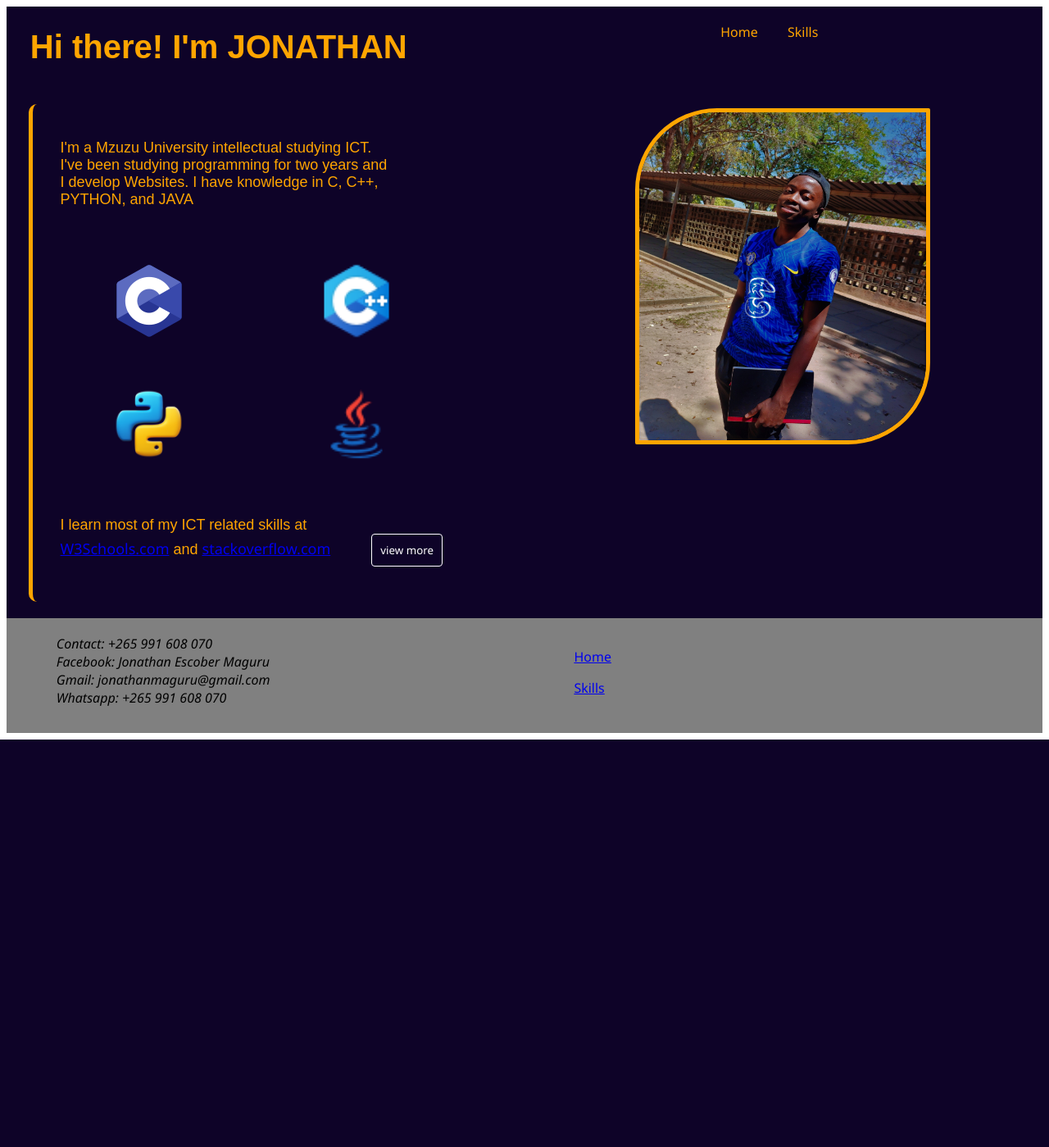
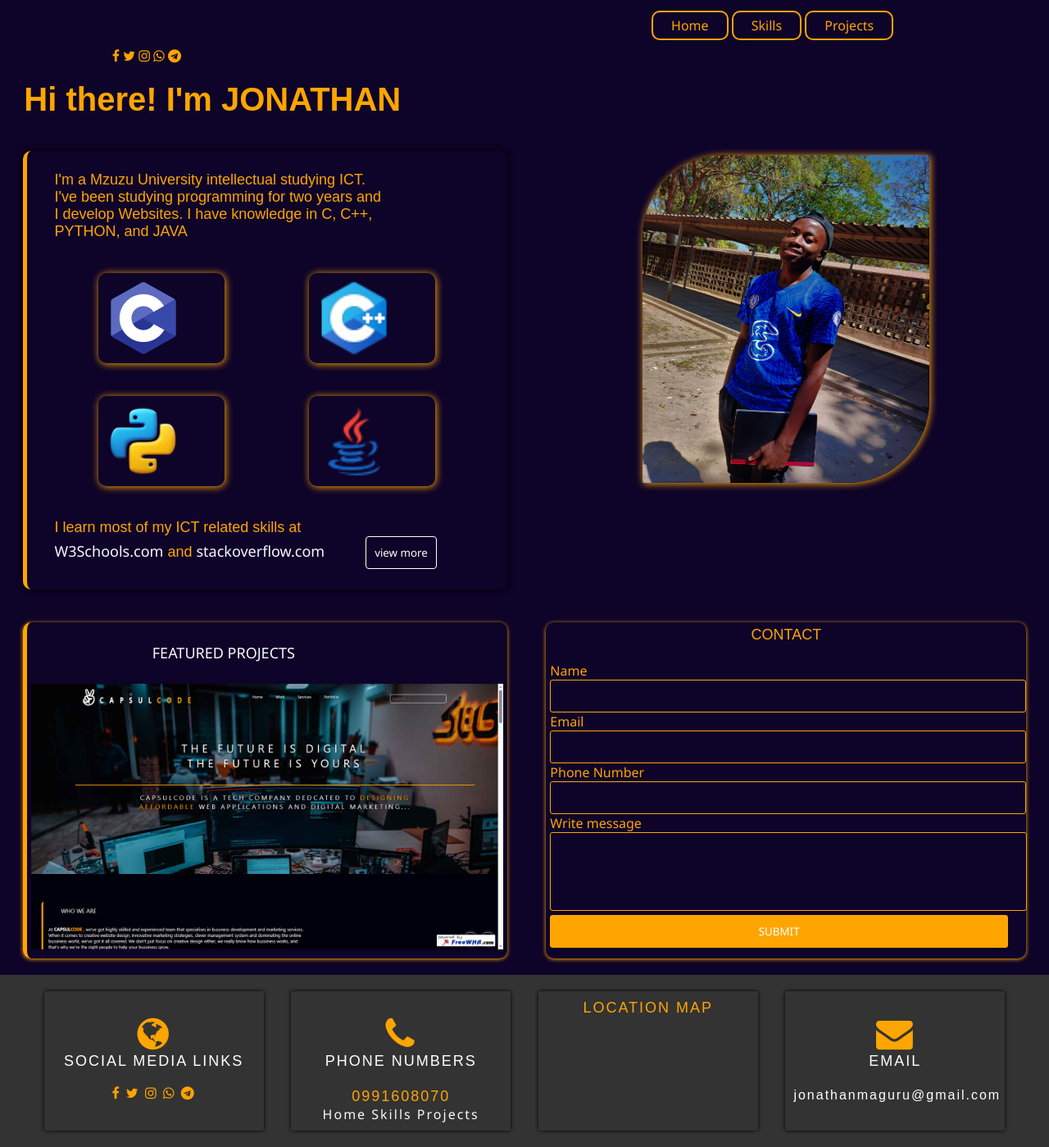
Before and after one commit to JONATHAN-MAGURU/My-portfolio, a PHP site: page / in a window 1280 px wide. Shown: the whole page at 82% size. Before the commit the page ends 902 px from the top, so only its background shows below. Run offline with PHP 8.4, Linux system fonts and the light colour scheme; grey boxes are pictures that could not be loaded.

Commit message:
updating file with JS implemented

```diff
--- a/index.html
+++ b/index.html
@@ -5,18 +5,27 @@
     <meta charset="UTF-8">
     <meta http-equiv="X-UA-Compatible" content="IE=edge">
     <meta name="viewport" content="width=device-width, initial-scale=1.0">
-    <title>container</title>
+    <title>Home page</title>
     <link rel="stylesheet" href="style.css">
+    <link rel="stylesheet" href="https://cdnjs.cloudflare.com/ajax/libs/font-awesome/4.7.0/css/font-awesome.min.css">
 </head>
 
 <body>
     <div class="main">
         <header class="header">
+            <div class="nav">
+                <i class="fa fa-facebook"></i>
+                <i class="fa fa-twitter"></i>
+                <i class="fa fa-instagram"></i>
+                <i class="fa fa-whatsapp"></i>
+                <i class="fa fa-telegram"></i>
+            </div>
             <h1>Hi there! I'm JONATHAN </h1>
         </header>
-        <ul class="nav">
+        <ul style="list-style-type: none;" class="nav">
             <li><a href="index.html">Home</a></li>
             <li><a href="Skills.html">Skills</a></li>
+            <li><a href="projects.html">Projects</a></li>
         </ul>
         <div class="box1">
             <div class="box3">
@@ -25,19 +34,19 @@
                     I have knowledge in C, C++, <br> PYTHON, and JAVA</p>
             </div>
             <div class="box2">
-                <a href="https://www.cprogramming.com">
+                <a href="https://www.programiz.com/">
                     <img style="height: 100px;" src="c-programming.png" alt="C-programming icon"></a>
             </div>
             <div class="box2">
-                <a href="https://www.c++.com">
+                <a href="https://www.programiz.com/">
                     <img style="height: 100px;" src="c++.png" alt="C++ icon"></a>
             </div>
             <div class="box2">
-                <a href="https://www.pythonprogramming.com">
+                <a href="https://www.programiz.com/">
                     <img style="height: 100px;" src="python.png" alt="PYTHON programming icon"></a>
             </div>
             <div class="box2">
-                <a href="https://www.javaprogramming.com">
+                <a href="https://www.programiz.com/">
                     <img style="height: 100px;" src="java.png" alt="JAVA programming icon"></a>
             </div>
             <div class="box3">
@@ -51,22 +60,102 @@
             </div>
         </div>
         <div class="box4">
-            <img style="border-radius: 100px 2px; border: 5px solid orange;" src="My Profile picture.jpg"
-                alt="A profile picture for my Portifolio" width="350px" height="400px">
+            <img id="imageHover" style="border-radius: 100px 2px; box-shadow: 1px 1px 10px orange;"
+                src="My Profile picture.jpg" alt="A profile picture for my Portifolio" width="350px" height="400px">
         </div>
-        <footer>
-            <div class="header">
-                <i class="fas fa-phone-square-alt"> Contact: +265 991 608 070</i> <br>
-                <i class="fab fa-facebook-square"> Facebook: Jonathan Escober Maguru</i> <br>
-                <i class="fas fa-phone-square-alt"> Gmail: jonathanmaguru@gmail.com</i> <br>
-                <i class="fas fa-whatsapp"> Whatsapp: +265 991 608 070</i>
+        <div class="slideshow">
+            <p class="header" style="text-align: center;"><a href="projects.html">FEATURED PROJECTS</a></p>
+            <br>
+            <div class="slideshow-container">
+                <div class="slideshow-images">
+                </div>
             </div>
-            <div class="header">
-                <ul><a href="index.html">Home</a></ul>
-                <ul><a href="Skills.html">Skills</a></ul>
+        </div>
+        <div class="contactContainer">
+
+            <form action="">
+                <p style="text-align: center;">CONTACT</p>
+                <br>
+                <label for="name">Name</label> <br>
+                <input type="text" name="" id=""> <br>
+                <label for="email">Email</label> <br>
+                <input type="email" name="" id=""> <br>
+                <label for="number">Phone Number</label> <br>
+                <input type="number"> <br>
+                <label for="">Write message</label> <br>
+                <textarea name="" id="" cols="60" rows="5"></textarea>
+                <input type="submit" name="" id="" value="SUBMIT">
+            </form>
+        </div>
+        </div>
+    </div>
+    <footer>
+        <div class="footerbox">
+            <i style="font-size: 280%;" class="fa fa-globe fa2"></i>
+            <p style="color:white">SOCIAL MEDIA LINKS</p>
+            <i class="fa fa-facebook"></i>
+            <i class="fa fa-twitter"></i>
+            <i class="fa fa-instagram"></i>
+            <i class="fa fa-whatsapp"></i>
+            <i class="fa fa-telegram"></i>
+        </div>
+        <div class="footerbox">
+                <i style="font-size: 280%;" class="fa fa-phone fa2"></i>
+                <p style="color: white;">PHONE NUMBERS </p>
+                <br>
+                <P>0991608070</P>
+            <a href="index.html">Home</a>
+            <a href="Skills.html">Skills</a>
+            <a href="projects.html">Projects</a>
+        </div>
+        <div class="footerbox">
+                <p>LOCATION MAP</p>
+                <br>
+                <iframe src="https://www.google.com/maps/embed?pb=!1m18!1m12!1m3!1d2978.9317567275475!2d33.99540073769577!3d-11.421860728474412!2m3!1f0!2f0!3f0!3m2!1i1024!2i768!4f13.1!3m3!1m2!1s0x191d3039d0f8ae75%3A0xf0f00e912b55adf2!2sMzuzu%20University!5e1!3m2!1sen!2smw!4v1685396809643!5m2!1sen!2smw" width="300" height="300" style="border:0;" allowfullscreen="" loading="lazy" referrerpolicy="no-referrer-when-downgrade"></iframe>
             </div>
-        </footer>
-    </div>
+        </div>
+        <div class="footerbox">
+            <i style="font-size: 280%;" class="fa fa-envelope fa2"></i>
+            <p style="color: white;">EMAIL</p>
+            <br>
+            <P style="font-size: 100%;color: white;">jonathanmaguru@gmail.com</P>
+        </div>
+    </footer>
+    <script>
+        var slideIndex = 0;
+
+        function showSlides() {
+            var slides = document.getElementsByClassName("slideshow-images")[0].getElementsByTagName("img");
+
+            for (var i = 0; i < slides.length; i++) {
+                slides[i].style.display = "none";
+            }
+
+            slideIndex++;
+
+            if (slideIndex > slides.length) {
+                slideIndex = 1;
+            }
+
+            slides[slideIndex - 1].style.display = "block";
+
+            setTimeout(showSlides, 2000);
+        }
+
+        function changeSlide(n) {
+            slideIndex += n;
+            showSlides();
+        }
+
+        var images = ["img1.jpg", "img2.jpg", "img3.jpg"];
+
+        for (var i = 0; i < images.length; i++) {
+            var img = document.createElement("img");
+            img.src = images[i];
+            document.getElementsByClassName("slideshow-images")[0].appendChild(img);
+        }
+        showSlides();
+    </script>
 </body>
 
 </html>
--- a/style.css
+++ b/style.css
@@ -1,7 +1,10 @@
 *{
     font-family: 'Segoe UI', Tahoma, Geneva, Verdana, sans-serif;
+    margin: 0;
 }
 .header {
+    margin-top: 20px;
+    margin-bottom: 20px;
     width: 45%;
     height: auto;
 }.nav {
@@ -14,20 +17,25 @@
     text-align: center;
 }
 
-li {
+li{
     display: inline;
+    border: 2px solid orange;
+    padding: 5px;
+    border-radius: 10px;
 }
 
 li a {
     display: inline;
     color: orange;
     text-align: center;
-    padding: 14px 16px;
+    padding: 5px 17px;
     text-decoration: none;
+    border-radius: 10px;
 }
 
 li a:hover {
-    background-color: #111;
+    background-color:indigo;
+    transition: 1.5s;
 }
 button {
     background-color: transparent;
@@ -40,6 +48,7 @@ button {
 button:hover {
     background-color: orange;
     border: none;
+    transition: 1.5s;
 }
 .main {
     width: auto;
@@ -70,6 +79,7 @@ p {
     flex-wrap: wrap;
     border-left: 5px solid orange;
     border-radius: 10px;
+    box-shadow: 0px 0px 8px #000000;
 }
 .box2 {
     width: 25%;
@@ -77,6 +87,7 @@ p {
     margin: 20px;
     padding: 5px;
     border-radius: 10px;
+    box-shadow: 1px 1px 10px orange
 }
 .box3 {
     width: 90%;
@@ -92,10 +103,33 @@ p {
     justify-content: space-evenly;
     flex-wrap: wrap;
 }
+.box5{
+    width: 45%;
+    height: auto;
+    margin: 20px;
+    padding: 5px;
+    display: flex;
+    justify-content: space-evenly;
+    flex-wrap: wrap;
+    border-left: 5px solid orange;
+    border-radius: 10px;
+}
+.projectsPictures{
+    width: 45%;
+    height: auto;
+    margin: 20px;
+    padding: 5px;
+    display: flex;
+    justify-content: space-evenly;
+    flex-wrap: wrap;
+    border-left: 5px solid orange;
+    box-shadow: 0px 0px 8px #000000;
+    border-radius: 10px;
+}
 footer{
-    height: 100px;
-    width: 100%;
-    background-color: gray;
+    height: 100%;
+    width: auto;
+    background-color:rgba(0, 0, 0, 0.8);
     padding: 20px;
     display: flex;
     justify-content: space-evenly;
@@ -107,7 +141,6 @@ footer{
     display: flex;
     justify-content: space-evenly;
     flex-wrap: wrap;
-    background-color: #0e0328;
     background-image:  url("keyboard.jpg");
 }
 .projectsContainer {
@@ -116,7 +149,6 @@ footer{
     display: flex;
     justify-content: space-evenly;
     flex-wrap: wrap;
-    background-color: #0e0328;
 }
 .projectsBox {
     width: 100%;
@@ -130,4 +162,98 @@ footer{
     padding-left: 30px;
     border-left: 5px solid orange;
     border-radius: 10px;
+    margin-bottom: 20px;
 }
+.slideshow-container {
+    position: relative;
+    width: 100%;
+}
+
+.slideshow-images img {
+    display: none;
+    width: 100%;
+    height: auto;
+}
+.prev:hover,
+.next:hover {
+    background-color: rgba(0, 0, 0, 0.8);
+}
+.slideshow{
+    width: 45%;
+    height: 400px;
+    margin: 20px;
+    padding: 5px;
+    display: flex;
+    justify-content: space-evenly;
+    flex-wrap: wrap;
+    border-left: 5px solid orange;
+    border-radius: 10px;
+    box-shadow: 0px 1px 5px orange;
+}
+.contactContainer{
+    width: 45%;
+    height: 400px;
+    margin: 20px;
+    padding: 5px;
+    display: flex;
+    justify-content: space-evenly;
+    flex-wrap: wrap;
+    border-radius: 10px;
+    box-shadow: 0px 1px 5px orange;
+}
+a{
+    color:ghostwhite;
+    text-decoration: none;
+}
+
+input {
+    border: none;
+    background-color: transparent;
+    padding: 10px;
+    border: 1px solid orange;
+    width: 97%;
+    color: orange;
+    border-radius: 3px;
+}
+label{
+    color: orange;
+}
+
+textarea {
+    width: 100%;
+    border-radius: 3px;
+    resize: none;
+    color: orange;
+    background-color: transparent;
+    border: 1px solid orange;
+}
+
+input[type="submit"] {
+    color: white;
+    background-color: orange;
+    cursor: pointer;
+}
+.fa {
+    font-size: 180%;
+}
+
+.fa2 {
+    color: orange;
+    font-size: 280%;
+}
+i{
+    margin-top: 20px;
+    font-size: 200%;
+    color: orange;
+}.footerbox {
+    width: 20%;
+    height: 150px;
+    padding: 10px;
+    letter-spacing: 2PX;
+    border-radius: 3px;
+    text-align: center;
+    transition: 0.5s;
+    box-shadow: 0px 0px 5px #000000;
+    overflow: hidden;
+
+}
```
Also changed, not shown: Skills.html (+36 -29 lines), projects.html (added, +70 -0 lines), img1.jpg (added), img2.jpg (added), img3.jpg (added).
